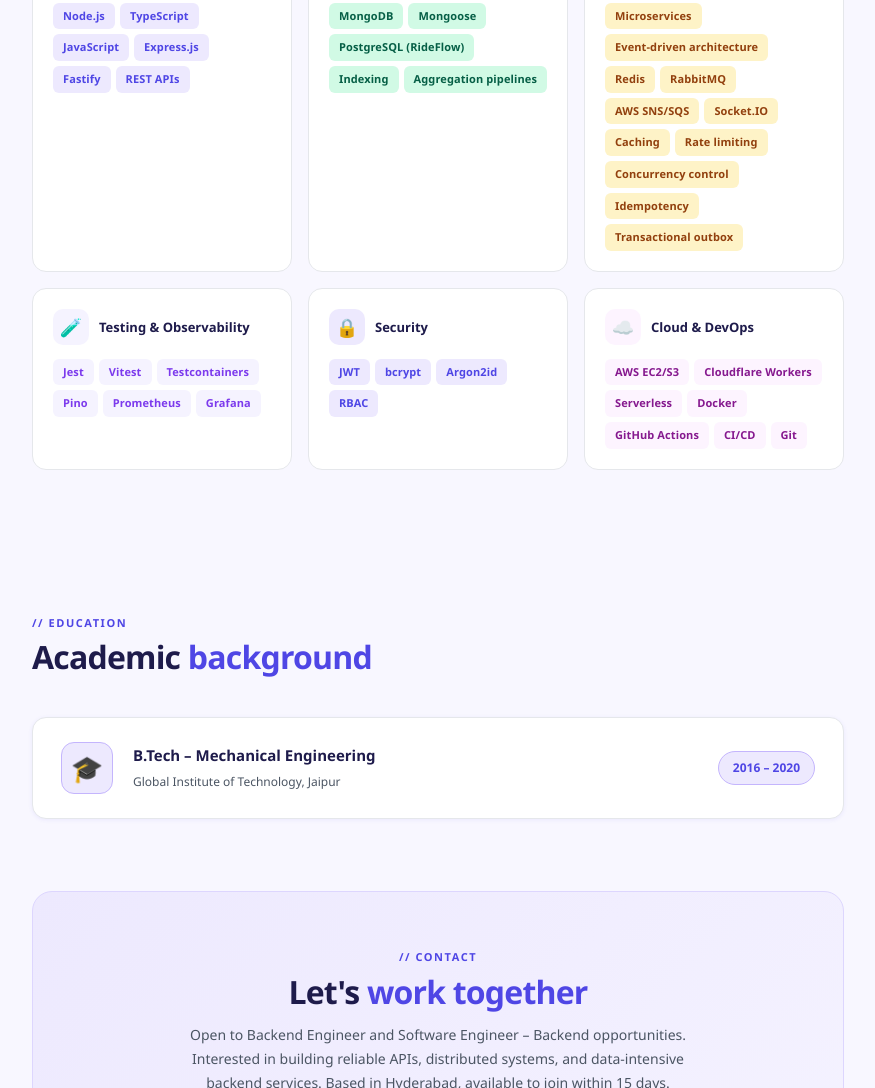
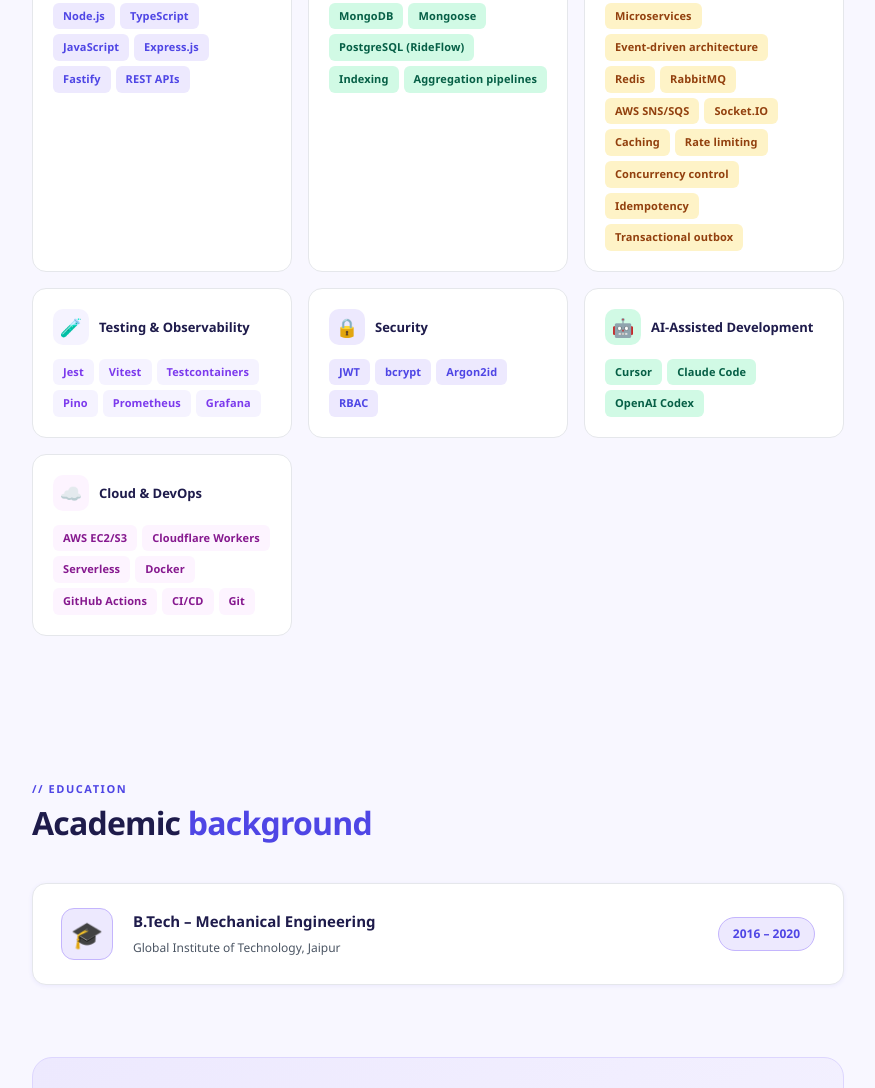
Before and after one commit to abhinav0988/portfolio, a plain HTML site: page index.html in a window 1280 px wide. Shown: the part 4304-5392 px from the top of the page, without its empty margins (202-1077 px from the left). Drawn offline with Linux system fonts and the light colour scheme.

Commit message:
Update index.html

```diff
--- a/index.html
+++ b/index.html
@@ -361,6 +361,7 @@ footer{text-align:center;padding:2rem;font-size:12px;color:var(--text3);border-t
     <div class="sc"><div class="sc-head"><div class="sc-icon" style="background:#fef3c7" aria-hidden="true">📡</div><h3>Distributed Systems</h3></div><div class="tags"><span class="tag ta">Microservices</span><span class="tag ta">Event-driven architecture</span><span class="tag ta">Redis</span><span class="tag ta">RabbitMQ</span><span class="tag ta">AWS SNS/SQS</span><span class="tag ta">Socket.IO</span><span class="tag ta">Caching</span><span class="tag ta">Rate limiting</span><span class="tag ta">Concurrency control</span><span class="tag ta">Idempotency</span><span class="tag ta">Transactional outbox</span></div></div>
     <div class="sc"><div class="sc-head"><div class="sc-icon" style="background:#f5f3ff" aria-hidden="true">🧪</div><h3>Testing &amp; Observability</h3></div><div class="tags"><span class="tag tv">Jest</span><span class="tag tv">Vitest</span><span class="tag tv">Testcontainers</span><span class="tag tv">Pino</span><span class="tag tv">Prometheus</span><span class="tag tv">Grafana</span></div></div>
     <div class="sc"><div class="sc-head"><div class="sc-icon" style="background:#ede9fe" aria-hidden="true">🔒</div><h3>Security</h3></div><div class="tags"><span class="tag ti">JWT</span><span class="tag ti">bcrypt</span><span class="tag ti">Argon2id</span><span class="tag ti">RBAC</span></div></div>
+    <div class="sc"><div class="sc-head"><div class="sc-icon" style="background:#d1fae5" aria-hidden="true">🤖</div><h3>AI-Assisted Development</h3></div><div class="tags"><span class="tag tg">Cursor</span><span class="tag tg">Claude Code</span><span class="tag tg">OpenAI Codex</span></div></div>
     <div class="sc"><div class="sc-head"><div class="sc-icon" style="background:#fdf4ff" aria-hidden="true">☁️</div><h3>Cloud &amp; DevOps</h3></div><div class="tags"><span class="tag tp">AWS EC2/S3</span><span class="tag tp">Cloudflare Workers</span><span class="tag tp">Serverless</span><span class="tag tp">Docker</span><span class="tag tp">GitHub Actions</span><span class="tag tp">CI/CD</span><span class="tag tp">Git</span></div></div>
   </div>
 </section>
```
